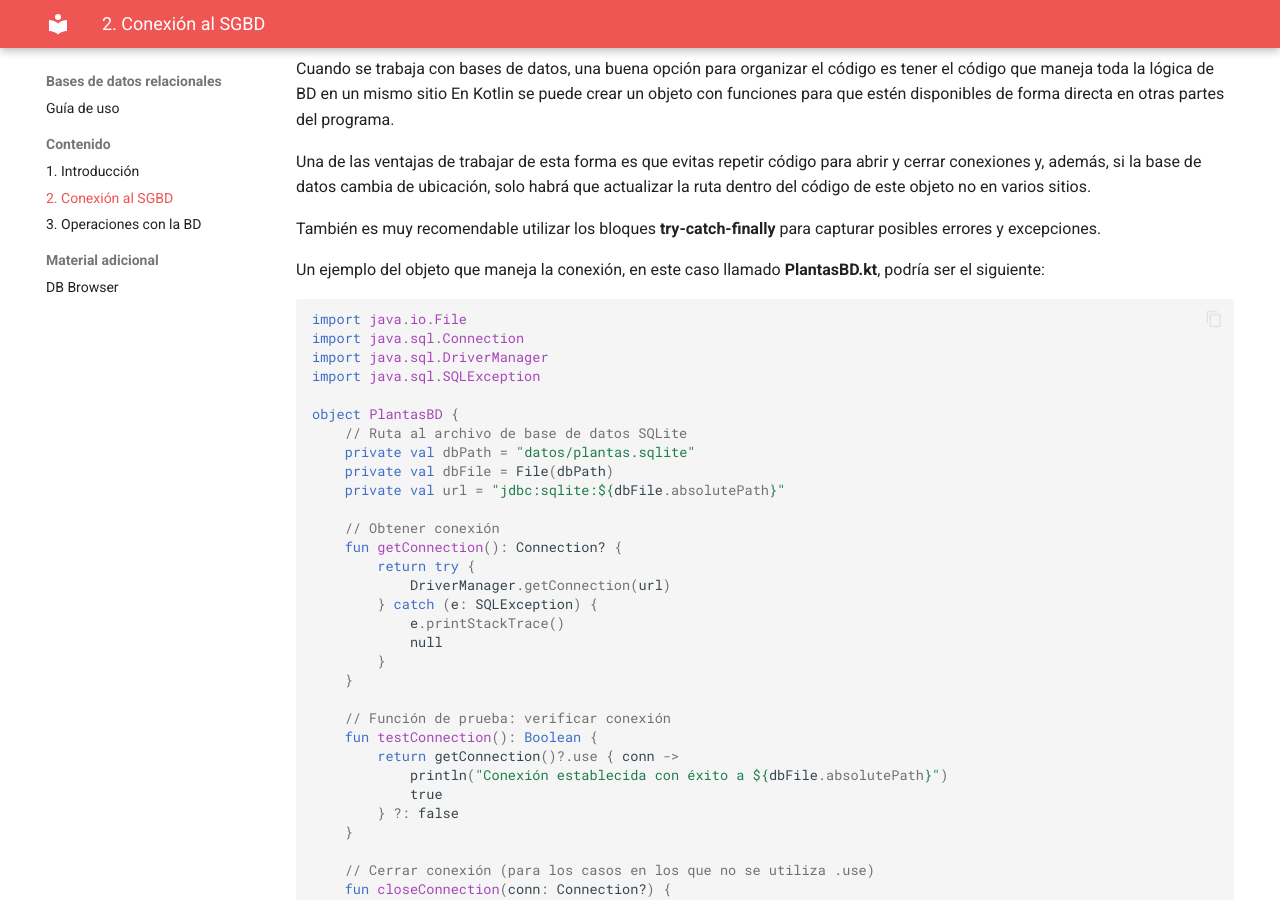
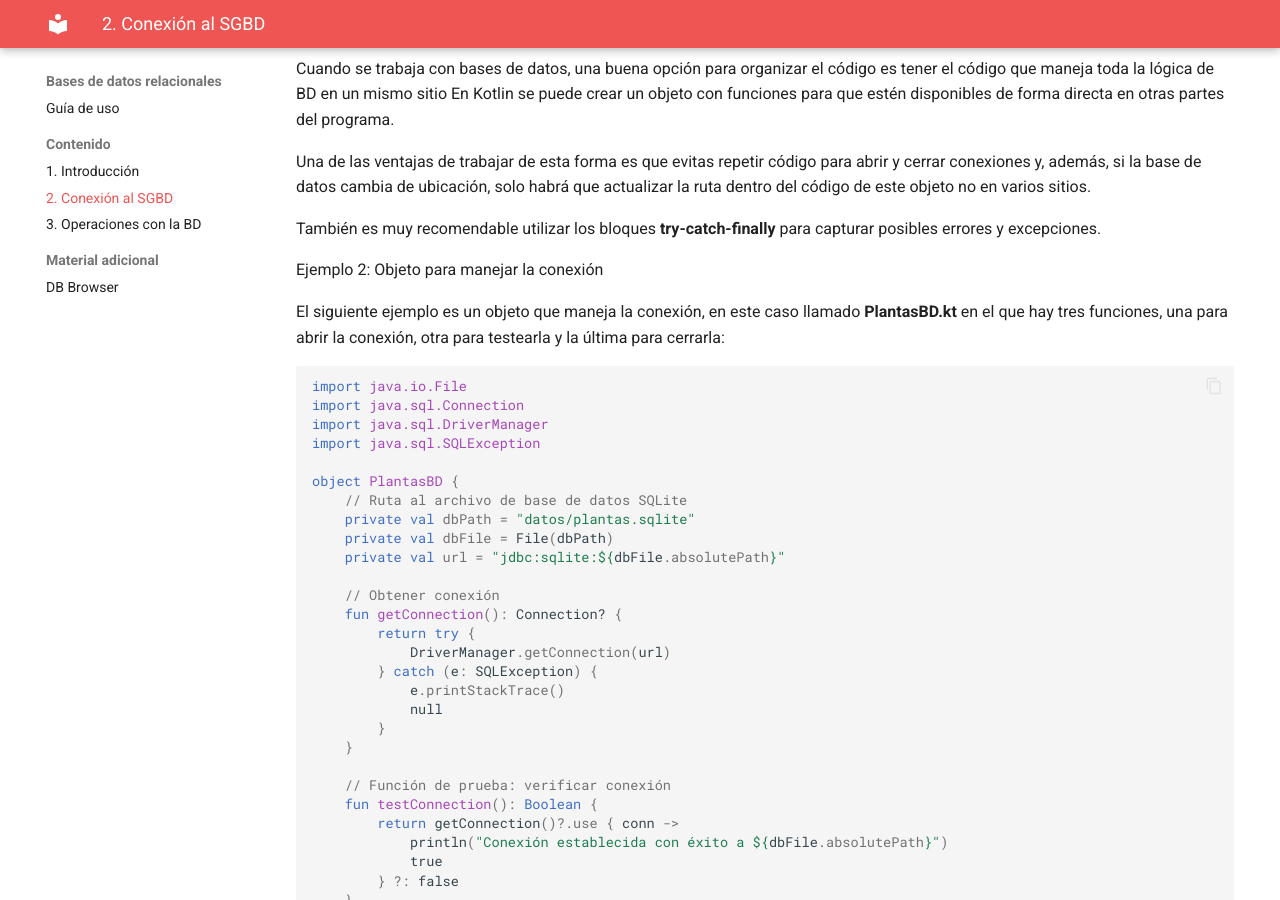
Before and after one commit to bpaterna/AD_BD_REL, an MkDocs documentation site: the page built from docs/2_conexiones.md, in a window 1280 px wide and 900 px high, scrolled down 3809 px. Built offline with MkDocs 1.6.1 and Material for MkDocs 9.7.7, drawn with Linux system fonts in a browser that asks for light colours; some of the changed text lies outside the part shown.

Commit message:
Update 2_conexiones.md

````diff
--- a/docs/2_conexiones.md
+++ b/docs/2_conexiones.md
@@ -87,9 +87,13 @@
 }
 ```
 
-<span class="mi_h2">Conexión a SQLite</span>
+<!-- <span class="mi_h2">Conexión a SQLite</span>
+-->
 
-A continuación se describe cómo conectar a una base de datos **SQLite** llamada `plantas.sqlite` que se encuentra en la carpeta `datos` dentro de un proyecto en **Kotlin**.
+
+<span class="mis_ejemplos">Ejemplo 1: Conexión a SQLite<</span>
+
+El siguiente ejemplo muestra como conectar a una base de datos **SQLite** llamada `plantas.sqlite` que se encuentra en la carpeta `datos` dentro de un proyecto en **Kotlin**.
 
 
 ``` kotlin
@@ -136,7 +140,9 @@
 
 También es muy recomendable utilizar los bloques **try-catch-finally** para capturar posibles errores y excepciones.
 
-Un ejemplo del objeto que maneja la conexión, en este caso llamado **PlantasBD.kt**, podría ser el siguiente:
+<span class="mis_ejemplos">Ejemplo 2: Objeto para manejar la conexión</span>
+
+El siguiente ejemplo es un objeto que maneja la conexión, en este caso llamado **PlantasBD.kt** en el que hay tres funciones, una para abrir la conexión, otra para testearla y la última para cerrarla:
 
 ``` kotlin
 import java.io.File
````
